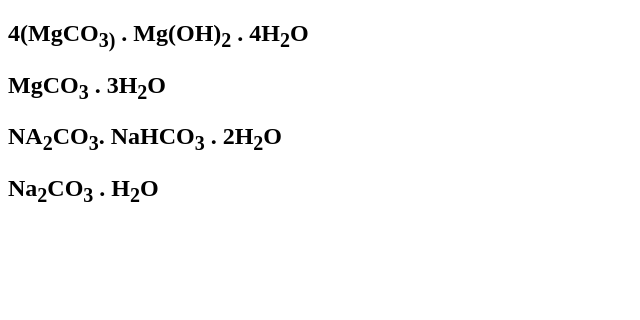
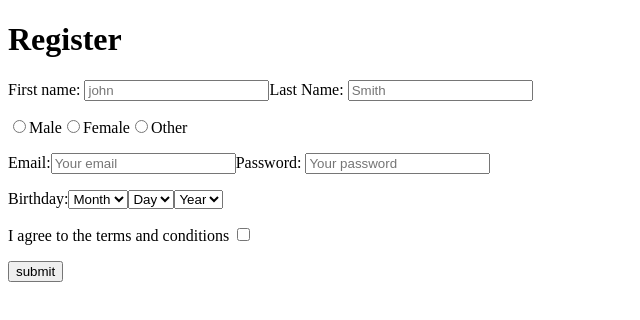
Before and after one commit to muzzamil218/react-, a React (Vite) app: page / in a window 1280 px wide. Shown: the top 320 px of the page, without its empty margins (0-640 px from the left). Built offline with nearby package versions, Linux system fonts and the light colour scheme.

Commit message:
Add files via upload

```diff
--- a/index.html
+++ b/index.html
@@ -4,7 +4,7 @@
     <meta charset="UTF-8" />
     <link rel="icon" type="image/svg+xml" href="/favicon.svg" />
     <meta name="viewport" content="width=device-width, initial-scale=1.0" />
-    <title>reactass</title>
+    <title>reactregiterass</title>
   </head>
   <body>
     <div id="root"></div>
--- a/package.json
+++ b/package.json
@@ -1,5 +1,5 @@
 {
-  "name": "reactass",
+  "name": "reactregiterass",
   "private": true,
   "version": "0.0.0",
   "type": "module",
--- a/src/App.jsx
+++ b/src/App.jsx
@@ -1,7 +1,10 @@
 import First from "./components/First";
+import Five from "./components/Five";
+import Forth from "./components/Forth";
 import Second from "./components/Second";
+import Seven from "./components/Seven";
+import Six from "./components/six";
 import Third from "./components/Third";
-import Forth from "./components/Forth";
 
 export default function App(){
   return(
@@ -10,6 +13,9 @@ export default function App(){
     <Second/>
     <Third/>
     <Forth/>
+    <Five/>
+    <Six/>
+    <Seven/>
     </>
   );
 }
--- a/src/components/First.jsx
+++ b/src/components/First.jsx
@@ -1,9 +1,7 @@
-export default function First (){
-    return(
-        <>
-         <h2>4(MgCO<sub>3)</sub> .
-    Mg(OH)<sub>2</sub> .
-    4H<sub>2</sub>O</h2>
-        </>
-    );
+export default function First(){
+  return(
+    <>
+      <h1>Register</h1>
+    </>
+  );
 }
--- /dev/null
+++ b/src/components/Five.jsx
@@ -0,0 +1,17 @@
+export default function Five(){
+    return(
+        <>
+         <p>Birthday:
+    <select>
+        <option>Month</option>
+</select>
+<select>
+    <option>Day</option>
+</select>
+<select>
+    <option>Year</option>
+</select>
+</p>
+        </>
+    );
+}
--- a/src/components/Forth.jsx
+++ b/src/components/Forth.jsx
@@ -1,8 +1,10 @@
 export default function Forth(){
     return(
         <>
-         <h2> Na<sub>2</sub>CO<sub>3</sub> .
-    H<sub>2</sub>O </h2>
+        <p>
+            Email:<input type="Your email" placeholder="Your email"/>
+            Password: <input type="Your password" placeholder="Your password"/>
+            </p>
         </>
     );
 }
--- a/src/components/Second.jsx
+++ b/src/components/Second.jsx
@@ -1,8 +1,10 @@
-export default function Second (){
-    return(
-  <>
-    <h2>MgCO<sub>3</sub> .
-    3H<sub>2</sub>O</h2>
-   </>
-    );
+export default function Second() {
+  return (
+    <>
+      <p>
+        First name: <input type="text" placeholder="john" />
+        Last Name: <input type="text" placeholder="Smith" />
+      </p>
+    </>
+  );
 }
--- /dev/null
+++ b/src/components/Seven.jsx
@@ -0,0 +1,8 @@
+export default function Seven(){
+    return(
+        <>
+    <button type="submit">submit</button>
+        </>
+    );
+
+}
--- /dev/null
+++ b/src/components/Six.jsx
@@ -0,0 +1,7 @@
+export default function Six(){
+    return(
+        <>
+        <p>I agree to the terms and conditions <input type="checkbox"/></p>
+        </>
+    );
+}
--- a/src/components/Third.jsx
+++ b/src/components/Third.jsx
@@ -1,9 +1,9 @@
 export default function Third(){
-    return(
-        <>
-        <h2> NA<sub>2</sub>CO<sub>3</sub>.
-    NaHCO<sub>3</sub> .
-    2H<sub>2</sub>O</h2>
-        </>
-    );
+  return(
+    <>
+    <input type="radio" name="gender"/>Male
+    <input type="radio" name="gender"/>Female
+    <input type="radio" name="gender"/>Other
+    </>
+  );
 }
```
Also changed, not shown: 1 other file (tests, documents, lock files or other folders). Lines whose indentation alone changed are shown as unchanged.
